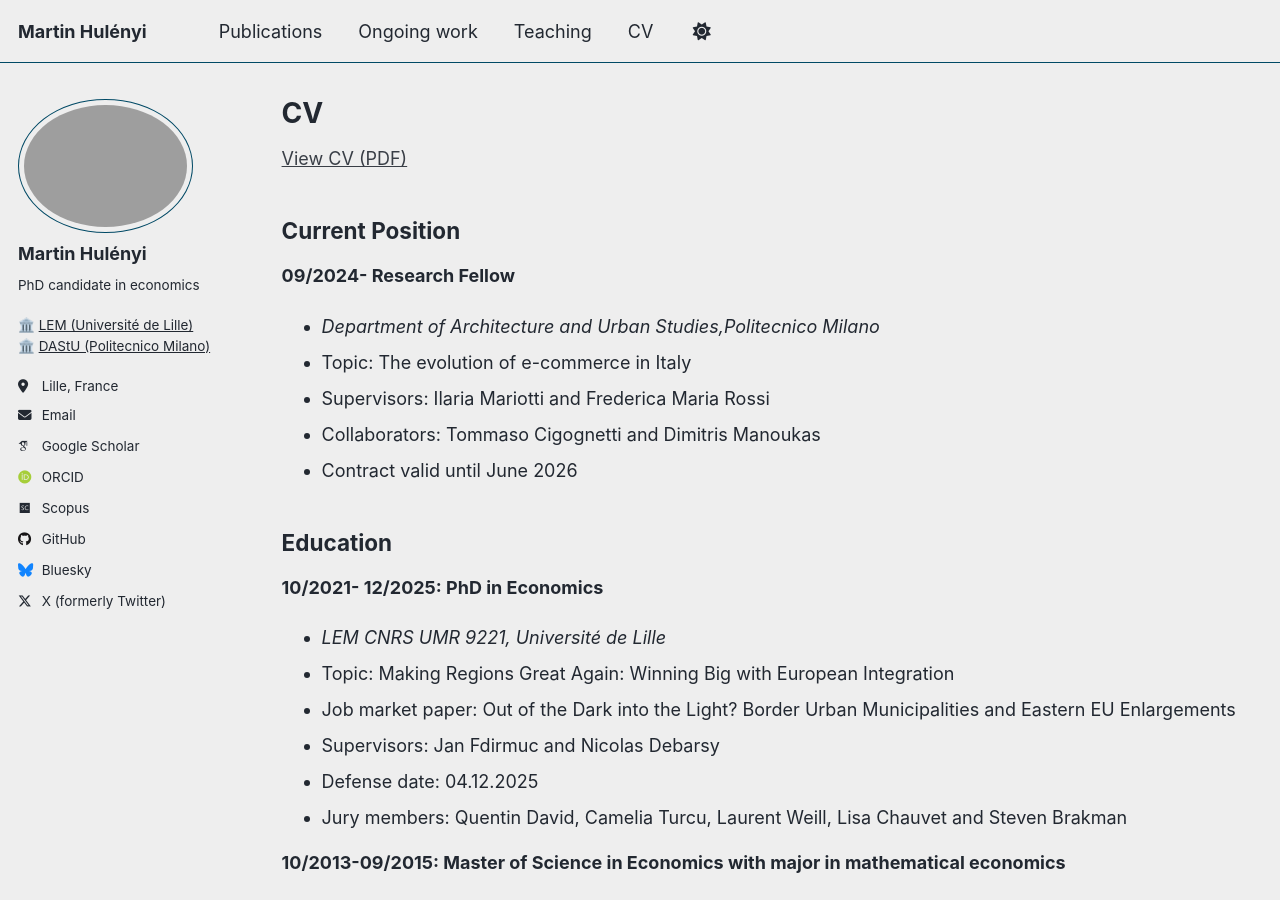
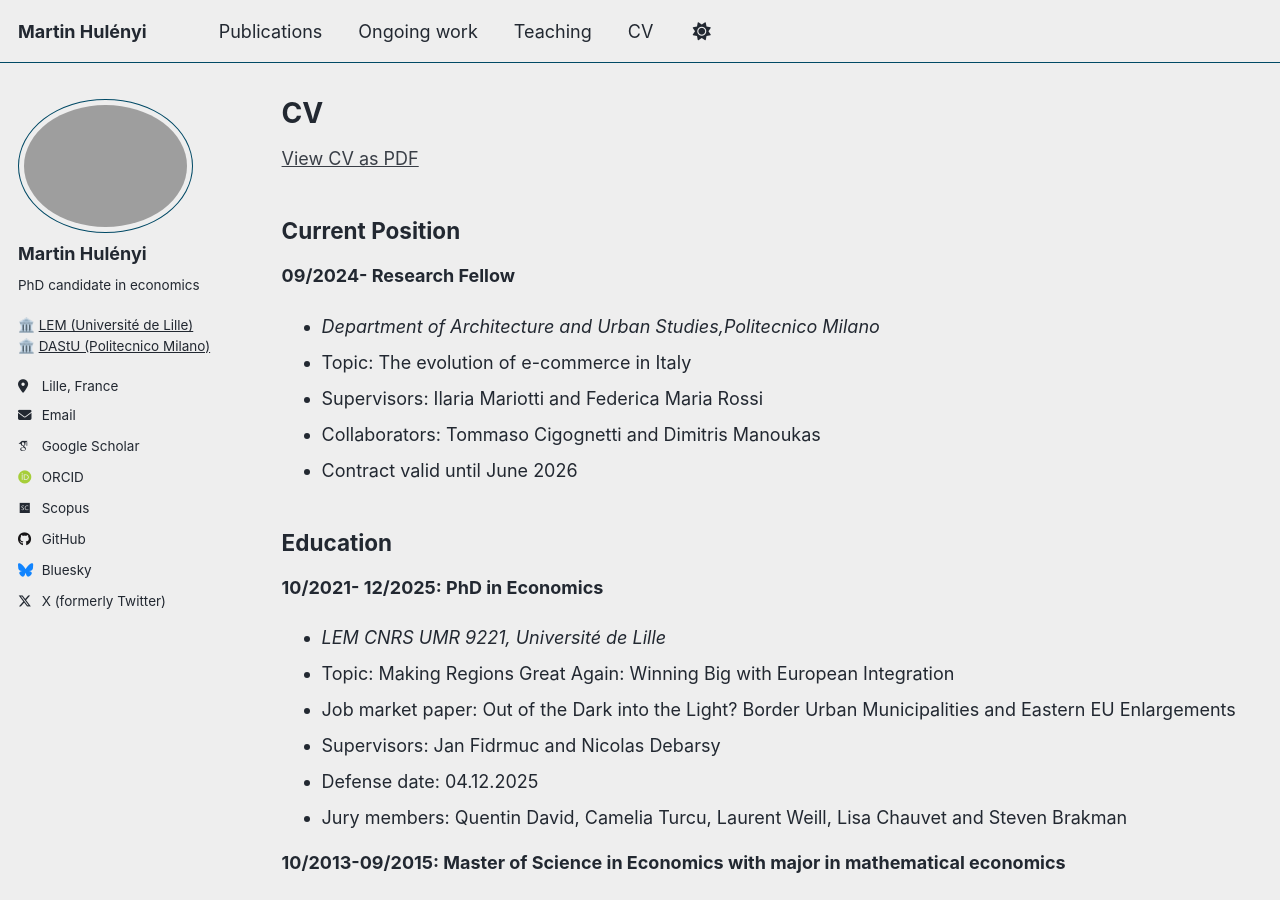
Before and after one commit to martinhulenyi/martinhulenyi.github.io, a Jekyll site: the page built from _pages/cv.md, in a window 1280 px wide and 900 px high. Built offline with Jekyll 4.4.1, drawn with Linux system fonts in a browser that asks for light colours; some web fonts are replaced; a script that is not in the unit is left out.

Commit message:
Update cv.md

```diff
--- a/_pages/cv.md
+++ b/_pages/cv.md
@@ -10,14 +10,14 @@ redirect_from:
 {% include base_path %}
 
 <a href="https://martinhulenyi.github.io/files/cv.pdf" target="_blank" rel="noopener">
-  View CV (PDF)
+  View CV as PDF
 </a>
 
 ## **Current Position**
 **09/2024- Research Fellow**
 * *Department of Architecture and Urban Studies,Politecnico Milano*
 * Topic: The evolution of e-commerce in Italy
-* Supervisors: Ilaria Mariotti and Frederica Maria Rossi
+* Supervisors: Ilaria Mariotti and Federica Maria Rossi
 * Collaborators: Tommaso Cigognetti and Dimitris Manoukas
 * Contract valid until June 2026
 
@@ -26,7 +26,7 @@ redirect_from:
 * *LEM CNRS UMR 9221, Université de Lille*
 * Topic: Making Regions Great Again: Winning Big with European Integration
 * Job market paper:  Out of the Dark into the Light? Border Urban Municipalities and Eastern EU Enlargements
-* Supervisors: Jan Fdirmuc and Nicolas Debarsy
+* Supervisors: Jan Fidrmuc and Nicolas Debarsy
 * Defense date: 04.12.2025
 * Jury members: Quentin David, Camelia Turcu, Laurent Weill, Lisa Chauvet and Steven Brakman
 
```
